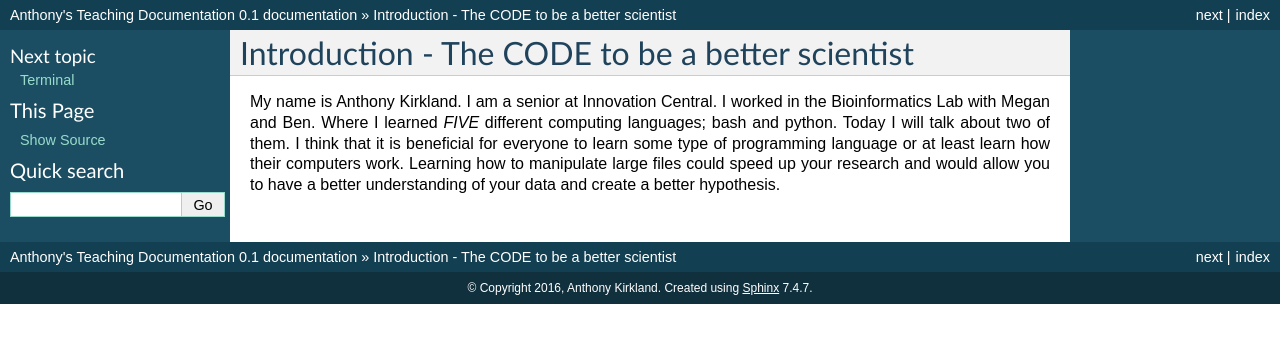
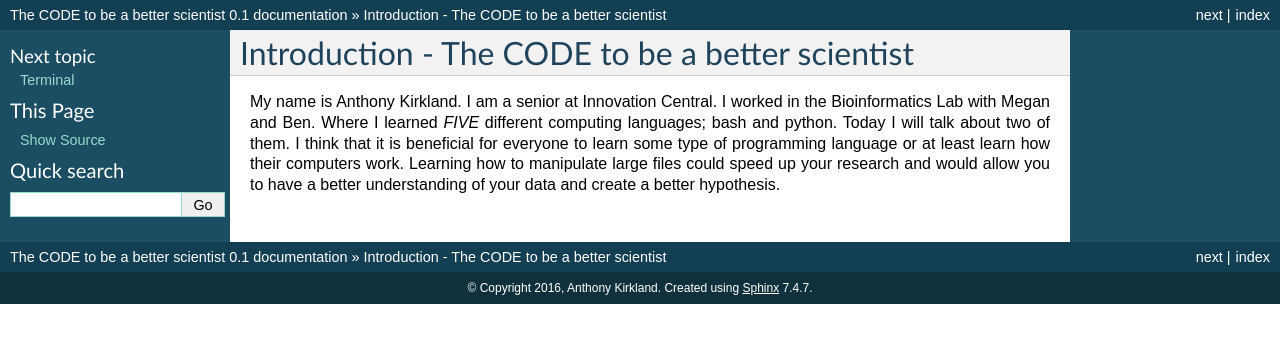
Before and after one commit to akirk616/Anthonys_Teaching_documentation, a Sphinx documentation site: the page built from source/index.rst, in a window 1280 px wide. Shown: the top 343 px of the page. Built offline with Sphinx 7.4.7, drawn with Linux system fonts in a browser that asks for light colours.

Commit message:
Update conf.py

```diff
--- a/source/conf.py
+++ b/source/conf.py
@@ -50,7 +50,7 @@ source_suffix = '.rst'
 master_doc = 'index'
 
 # General information about the project.
-project = u'Anthony\'s Teaching Documentation'
+project = u'The CODE to be a better scientist'
 copyright = u'2016, Anthony Kirkland'
 author = u'Anthony Kirkland'
 
```
